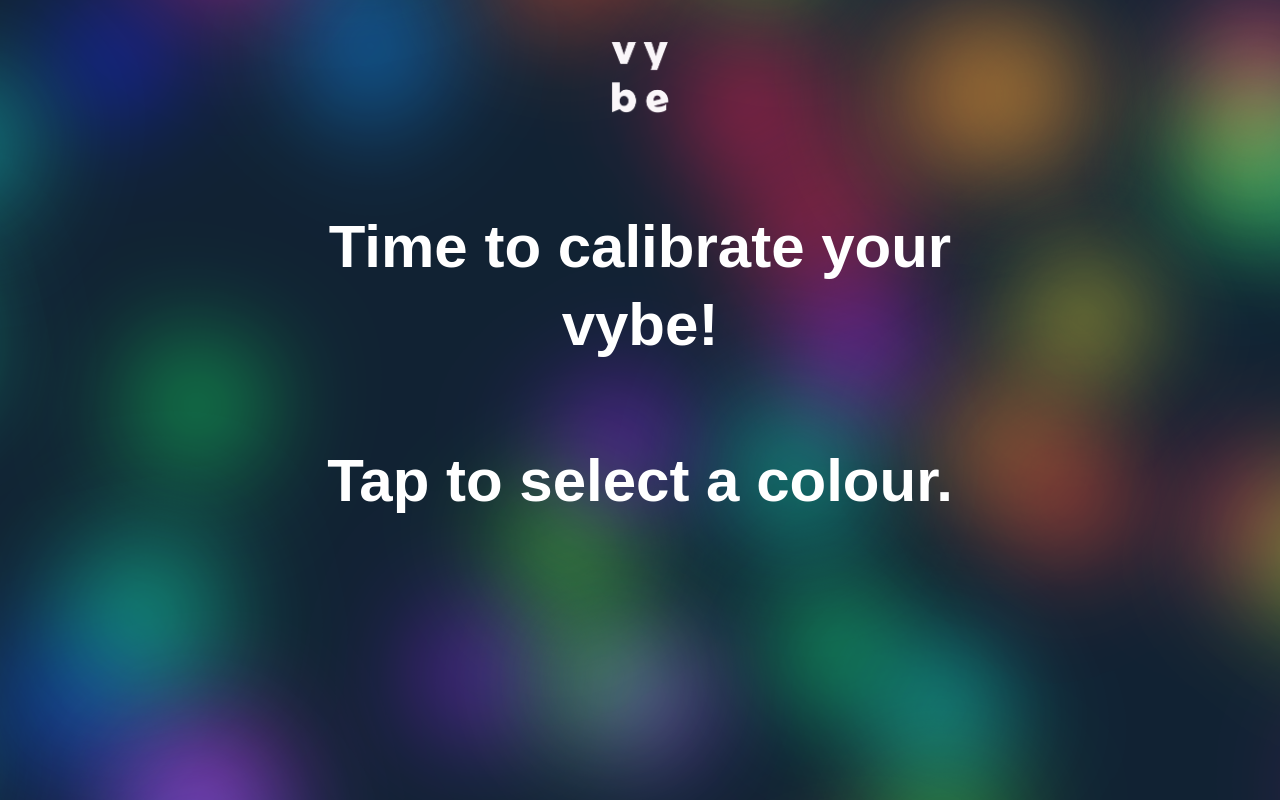
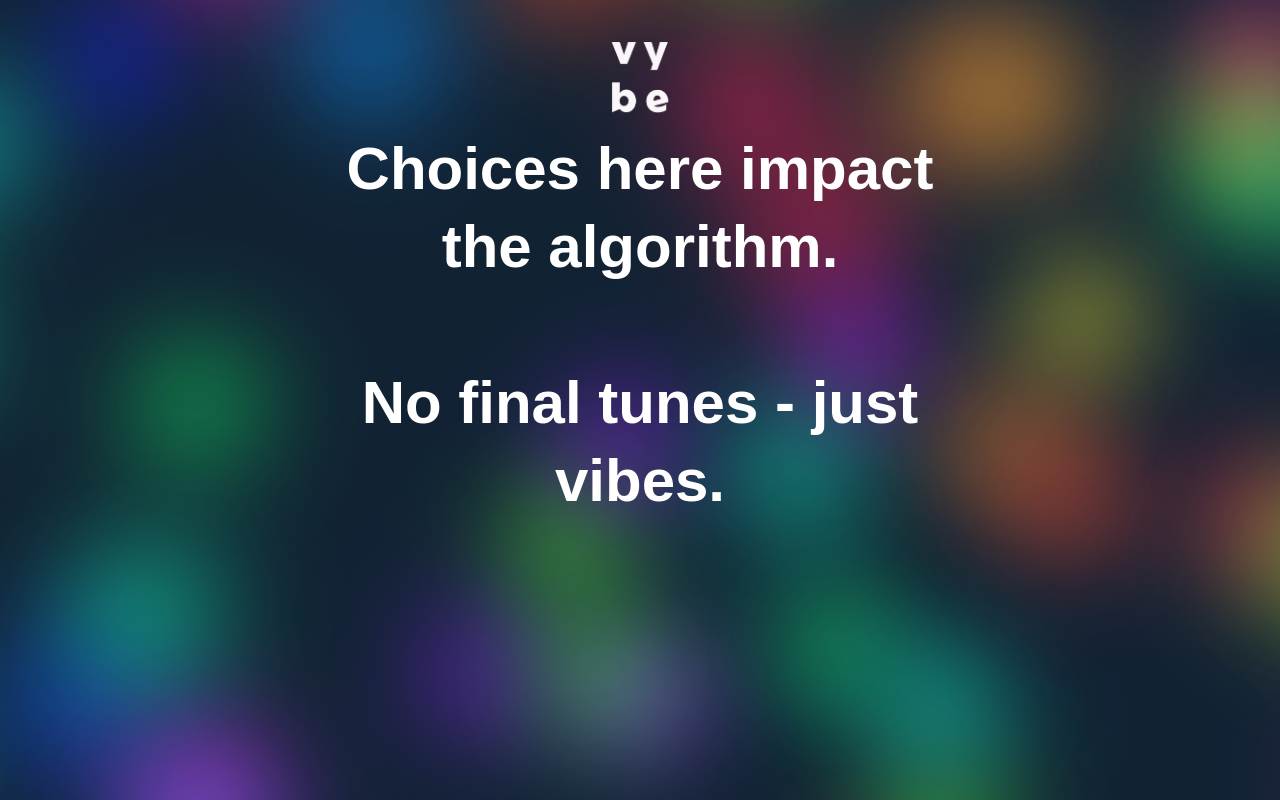
Before and after one commit to hewsontrinh526/VYBE, a React (Create React App) app in the folder client/: page /app/prestart in a window 1280 px wide. Built offline with nearby package versions, Linux system fonts and the light colour scheme.

Commit message:
feat: changed prestart page wording

```diff
--- a/client/src/components/PreStart.js
+++ b/client/src/components/PreStart.js
@@ -23,9 +23,9 @@
       </header>
       <div className={styles['prestart-container']}>
         <h1 className={styles['text']}>
-          Time to calibrate your vybe!<br />
+          Choices here impact the algorithm.<br />
           <br />
-          Tap to select a colour.
+          No final tunes - just vibes.
         </h1>
         </div>
       </div>
```
